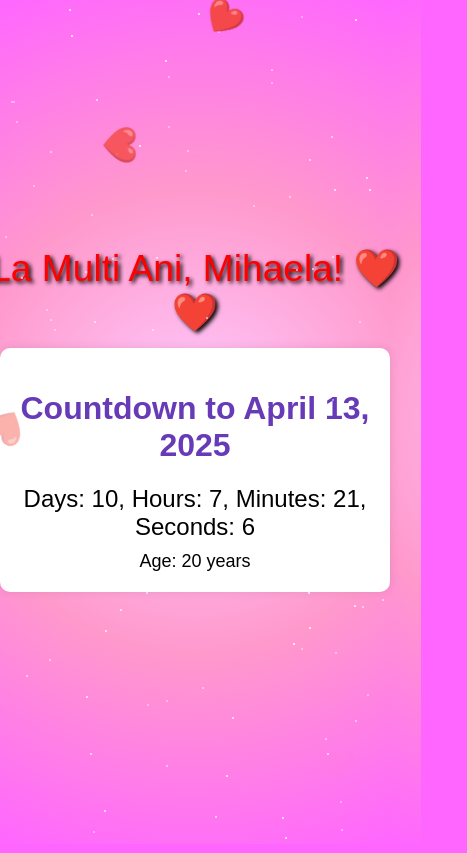
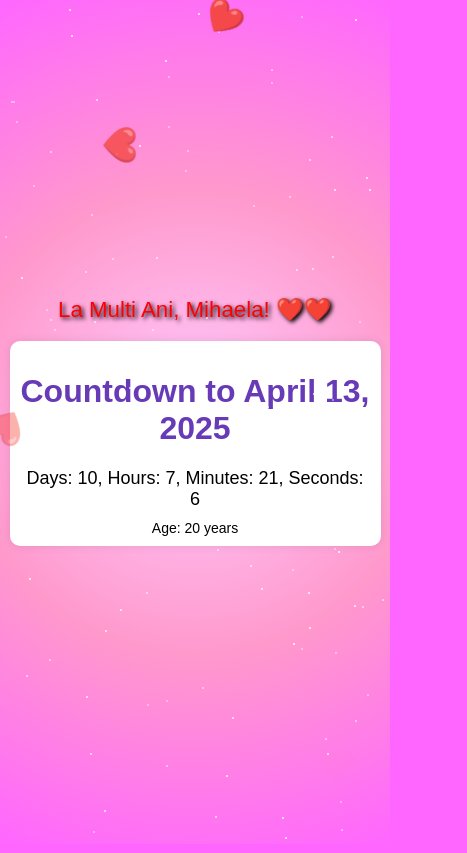
Before and after one commit to D4rky23/bdayApp, a plain HTML site: page index.html in a window 390 px wide. Shown: the whole page, 467 px wide, since content can reach past the window. Drawn offline with Linux system fonts and the light colour scheme.

Commit message:
Add responsive styles for birthday message and countdown on smaller screens

```diff
--- a/style.css
+++ b/style.css
@@ -35,6 +35,8 @@ body {
     background-color: #fff;
     border-radius: 10px;
     box-shadow: 0 0 10px rgba(0, 0, 0, 0.1);
+    max-width: 450px; /* Limităm lățimea containerului */
+    width: 90%; /* Lățime adaptabilă */
 }
 
 h1 {
@@ -166,3 +168,42 @@ h1 {
         opacity: 1;
     }
 }
+
+/* Media query pentru ecrane mai mici (telefoane) */
+@media (max-width: 768px) {
+    .birthday-message {
+        font-size: 1.5em; /* Dimensiune mai mică pentru text */
+    }
+
+    .container {
+        padding: 15px; /* Reducem padding-ul */
+        max-width: 90%; /* Lățime aproape completă */
+    }
+
+    #timer {
+        font-size: 20px; /* Dimensiune mai mică pentru text */
+    }
+
+    #age {
+        font-size: 16px; /* Dimensiune mai mică pentru text */
+    }
+}
+
+/* Media query pentru ecrane foarte mici (telefoane sub 480px) */
+@media (max-width: 480px) {
+    .birthday-message {
+        font-size: 1.2em; /* Dimensiune mai mică pentru text */
+    }
+
+    .container {
+        padding: 10px; /* Reducem padding-ul și mai mult */
+    }
+
+    #timer {
+        font-size: 18px; /* Dimensiune mai mică pentru text */
+    }
+
+    #age {
+        font-size: 14px; /* Dimensiune mai mică pentru text */
+    }
+}
```
